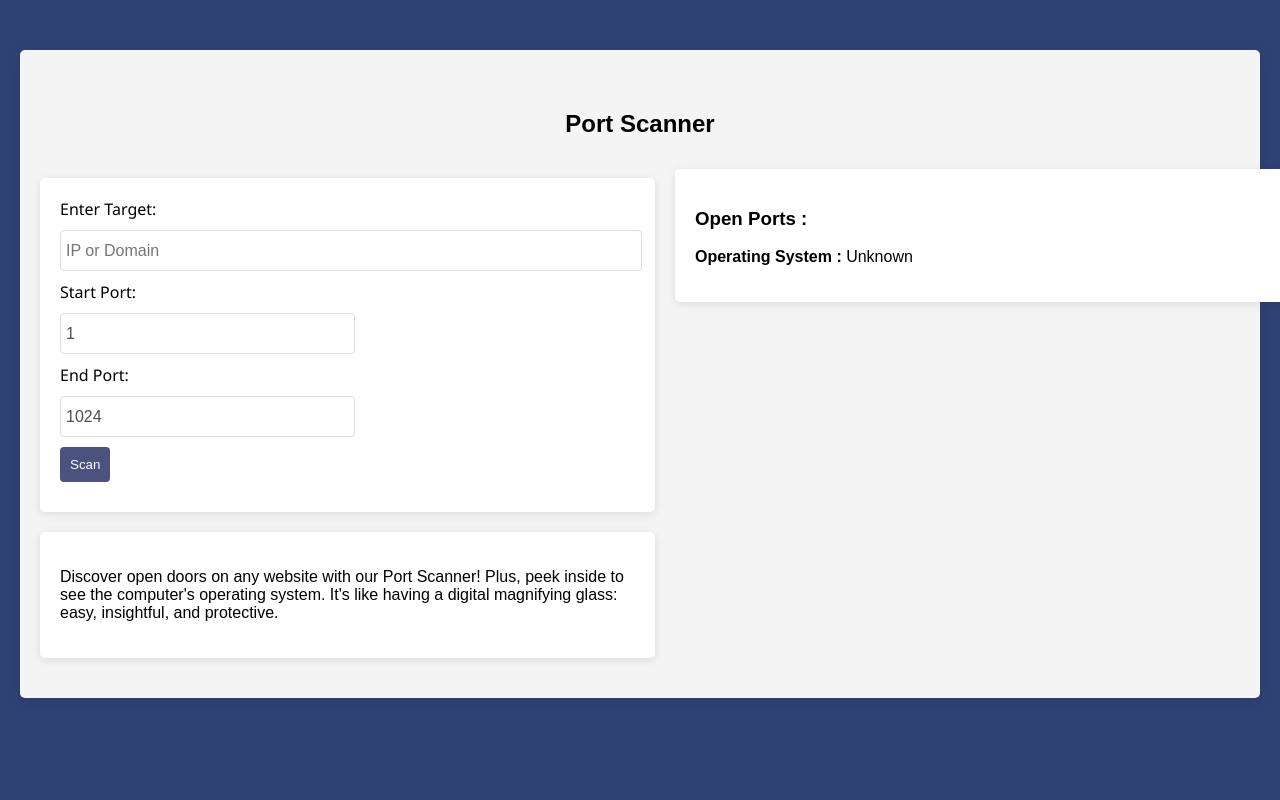
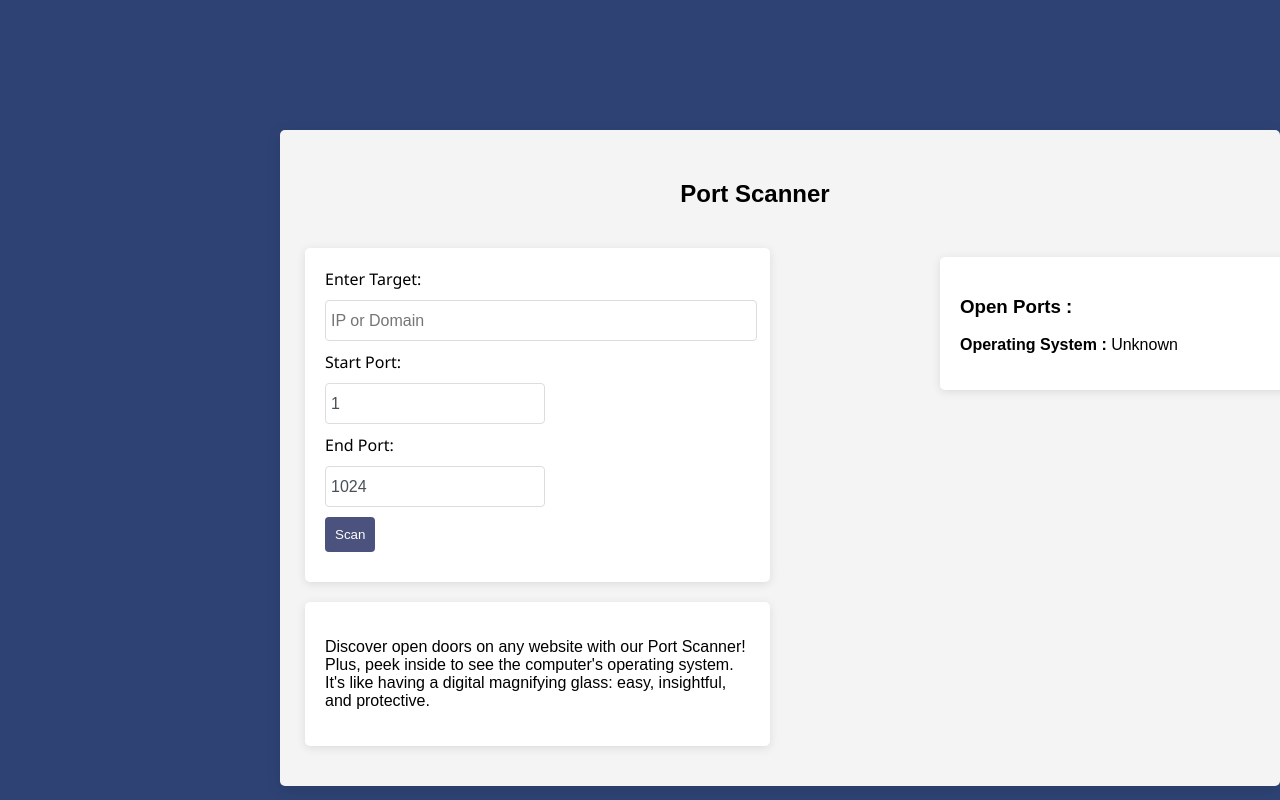
Before and after one commit to Munis2003/AstraNet, a Flask app: page / in a window 1280 px wide; the page is wider, and only the part inside the window is pictured. Run offline with Flask 3, Linux system fonts and the light colour scheme; some web fonts are replaced.

Commit message:
Update styles.css

```diff
--- a/static/styles.css
+++ b/static/styles.css
@@ -1,7 +1,7 @@
 
 
 body {
-    font-family: 'Poppins', sans-serif;
+    font-family: 'Satoshi', sans-serif;
     background-color: #2E4374;
     margin: 0;
     padding: 0;
@@ -14,11 +14,12 @@ h2 {
 
 .container {
     max-width: 1200px;
-    margin: 50px auto;
+    margin: 130px 0px 0px 280px;
     background-color: #f4f4f4;
-    padding: 20px;
+    /* padding: 20px; */
     border-radius: 5px;
     box-shadow: 0 4px 15px rgba(0, 0, 0, 0.1);
+    padding: 10px 75px 20px 25px;
 }
 
 .row {
```
